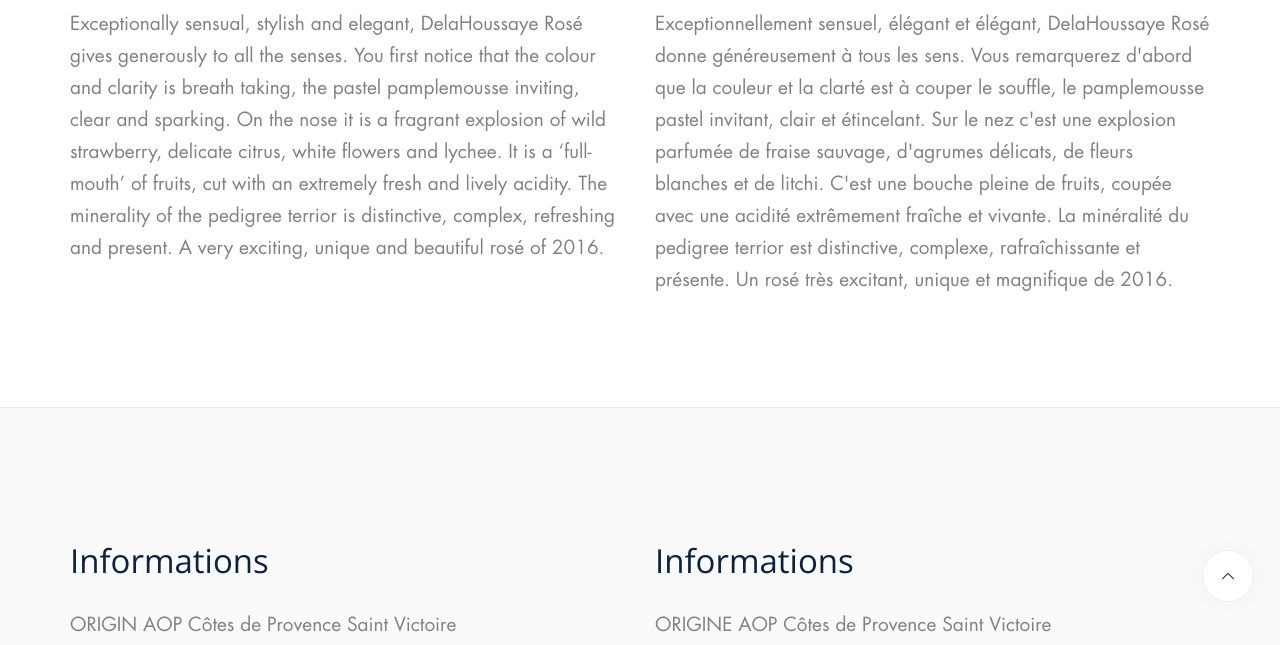
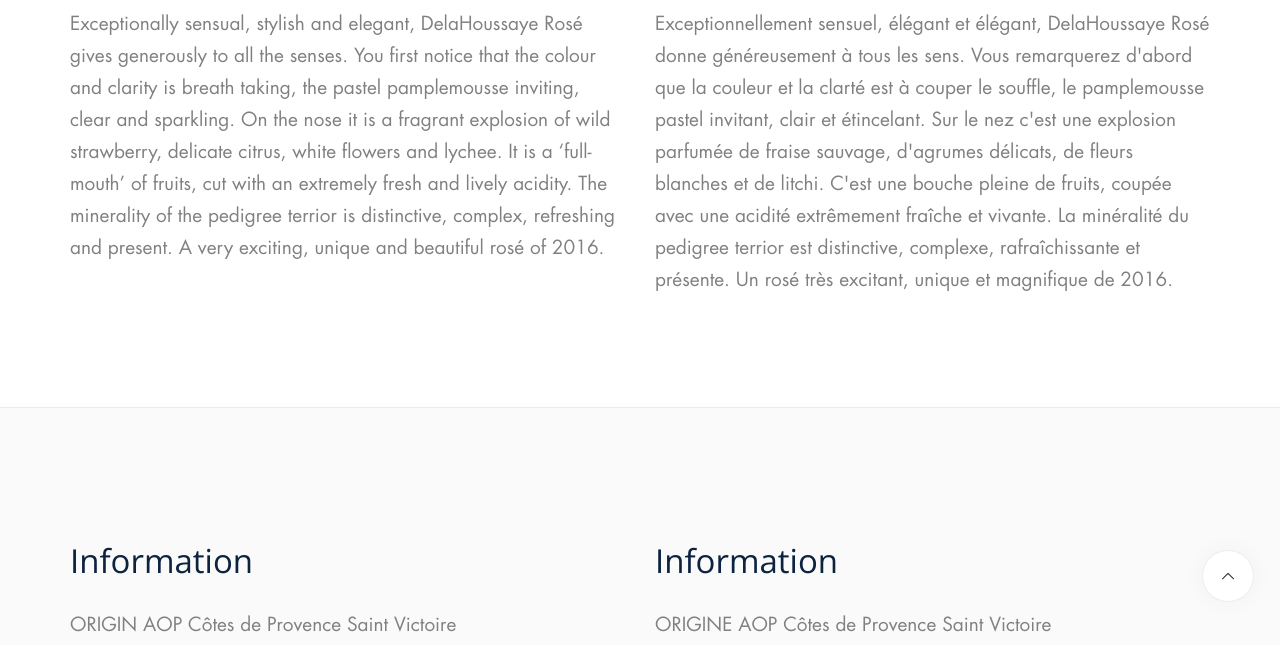
Before and after one commit to razrfly/delahousse, a Jekyll site: the page built from wine.html, in a window 1280 px wide and 900 px high, scrolled down 2204 px. Shown: the part 246-891 px from the top of the window. Built offline with Jekyll 4.4.1, drawn with Linux system fonts in a browser that asks for light colours; some web fonts are replaced.

Commit message:
Fix spelling errors

```diff
--- a/wine.html
+++ b/wine.html
@@ -34,7 +34,7 @@
         <div class="switchable__text">
             <h2>General</h2>
             <p class="lead">
-              Exceptionally sensual, stylish and elegant, DelaHoussaye Rosé gives generously to all the senses.  You first notice that the colour and clarity is breath taking, the pastel pamplemousse inviting, clear and sparking.  On the nose it is a fragrant explosion of wild strawberry, delicate citrus, white flowers and lychee. It is a ‘full-mouth’ of fruits, cut with an extremely fresh and lively acidity.  The minerality of the pedigree terrior is distinctive, complex, refreshing and present.  A very exciting, unique and beautiful rosé of 2016.
+              Exceptionally sensual, stylish and elegant, DelaHoussaye Rosé gives generously to all the senses.  You first notice that the colour and clarity is breath taking, the pastel pamplemousse inviting, clear and sparkling.  On the nose it is a fragrant explosion of wild strawberry, delicate citrus, white flowers and lychee. It is a ‘full-mouth’ of fruits, cut with an extremely fresh and lively acidity.  The minerality of the pedigree terrior is distinctive, complex, refreshing and present.  A very exciting, unique and beautiful rosé of 2016.
             </p>
         </div>
       </div>
@@ -57,7 +57,7 @@
     <div class="row">
       <div class="col-sm-6">
         <div class="switchable__text">
-          <h2>Informations</h2>
+          <h2>Information</h2>
           <p class="lead">
               ORIGIN AOP Côtes de Provence Saint Victoire<br>
               BLEND Grenache 60% and Syrah 40% <br>
@@ -73,7 +73,7 @@
       </div>
       <div class="col-sm-6">
         <div class="switchable__text">
-          <h2>Informations</h2>
+          <h2>Information</h2>
           <p class="lead">
             ORIGINE AOP Côtes de Provence Saint Victoire<br>
             CEPAGES Grenache 60% et Syrah 40%<br>
```
